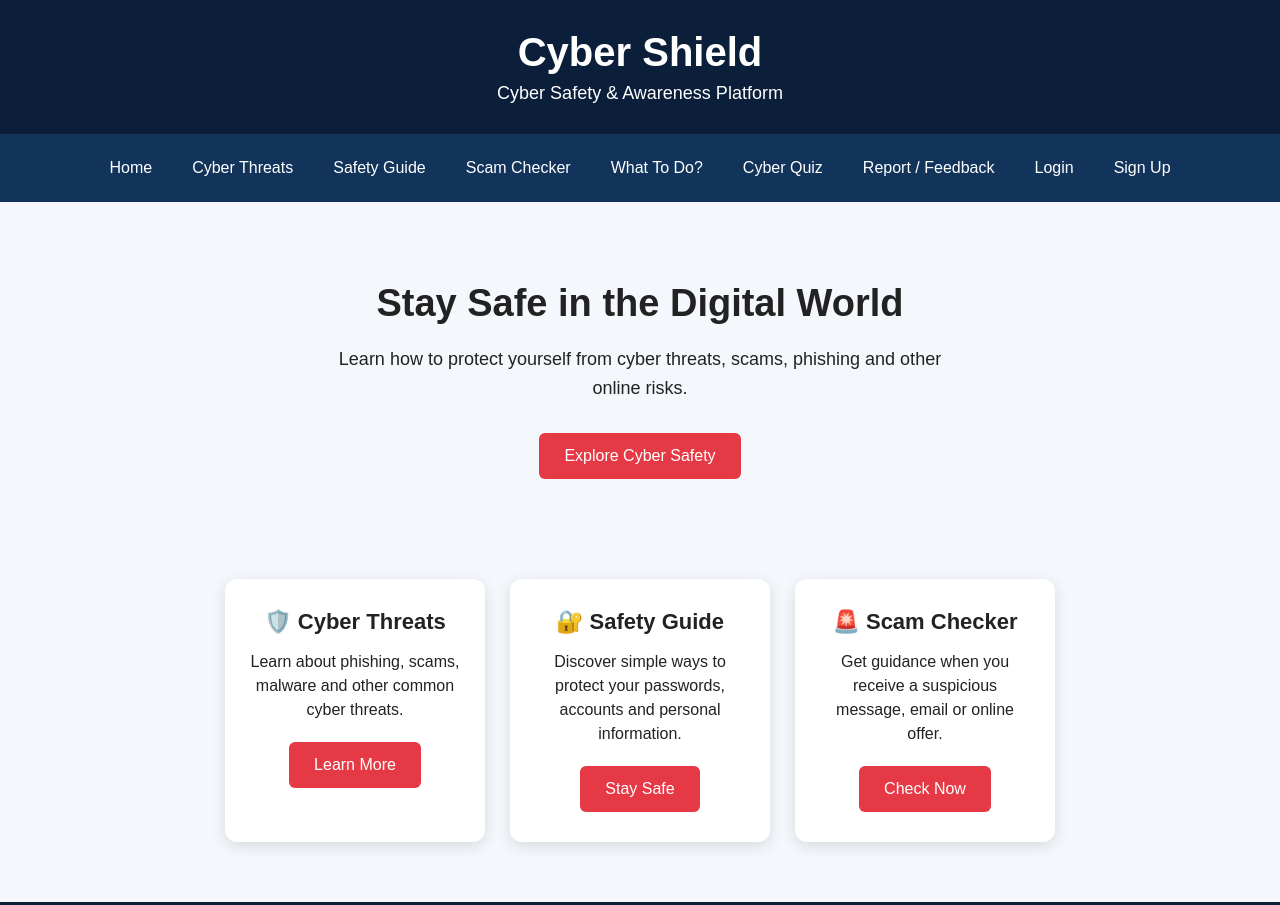
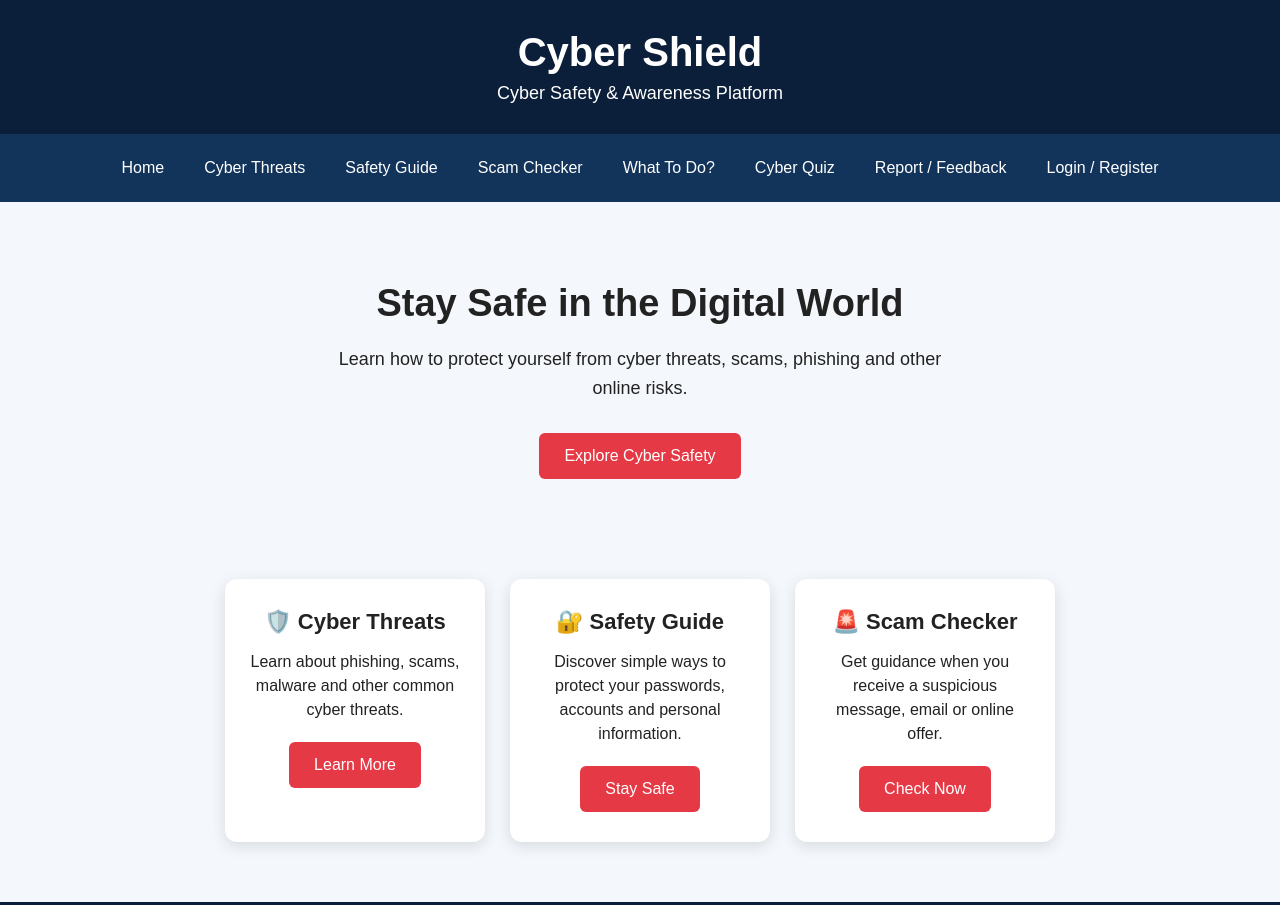
Before and after one commit to KhushiGupta-1212/cyber-shield-Copy, a plain HTML site: page index.html in a window 1280 px wide. Shown: the top 905 px of the page. Drawn offline with Linux system fonts and the light colour scheme; no server answers.

Commit message:
Update index.html

```diff
--- a/index.html
+++ b/index.html
@@ -28,8 +28,8 @@
     <a href="what-to-do.html">What To Do?</a>
     <a href="cyber-quiz.html">Cyber Quiz</a>
     <a href="report-feedback.html">Report / Feedback</a>
-    <a href="login.html">Login</a>
-    <a href="signup.html">Sign Up</a>
+<a href="login-register.html">Login / Register</a>
+
 </nav>
 
 <!-- Main Content -->
```
